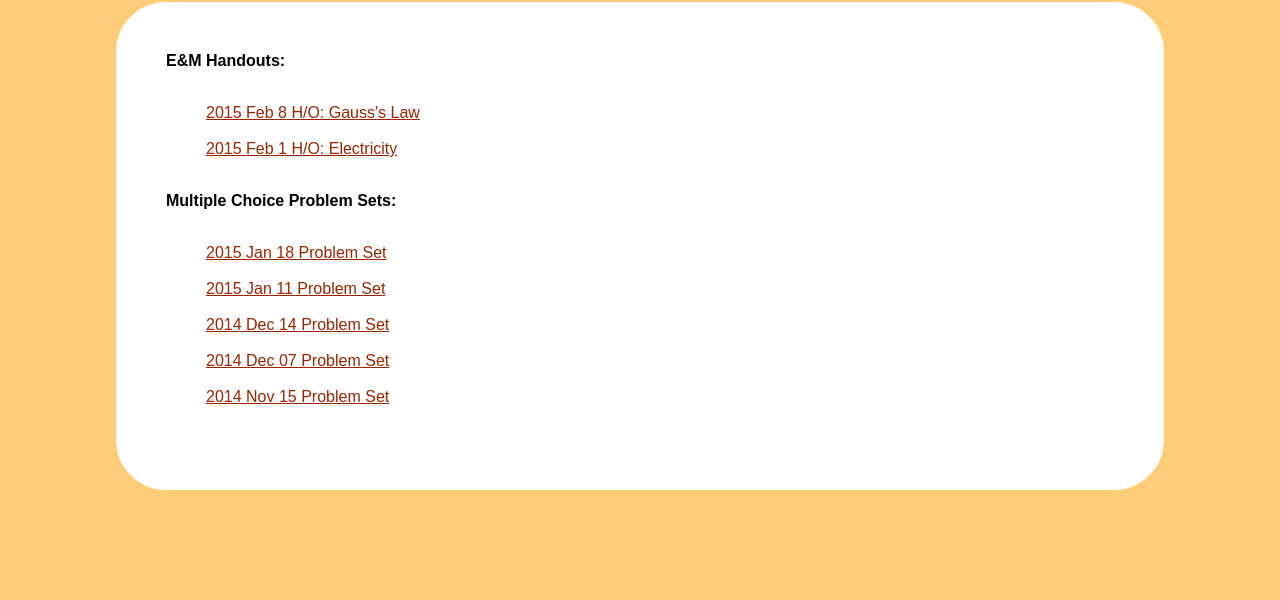
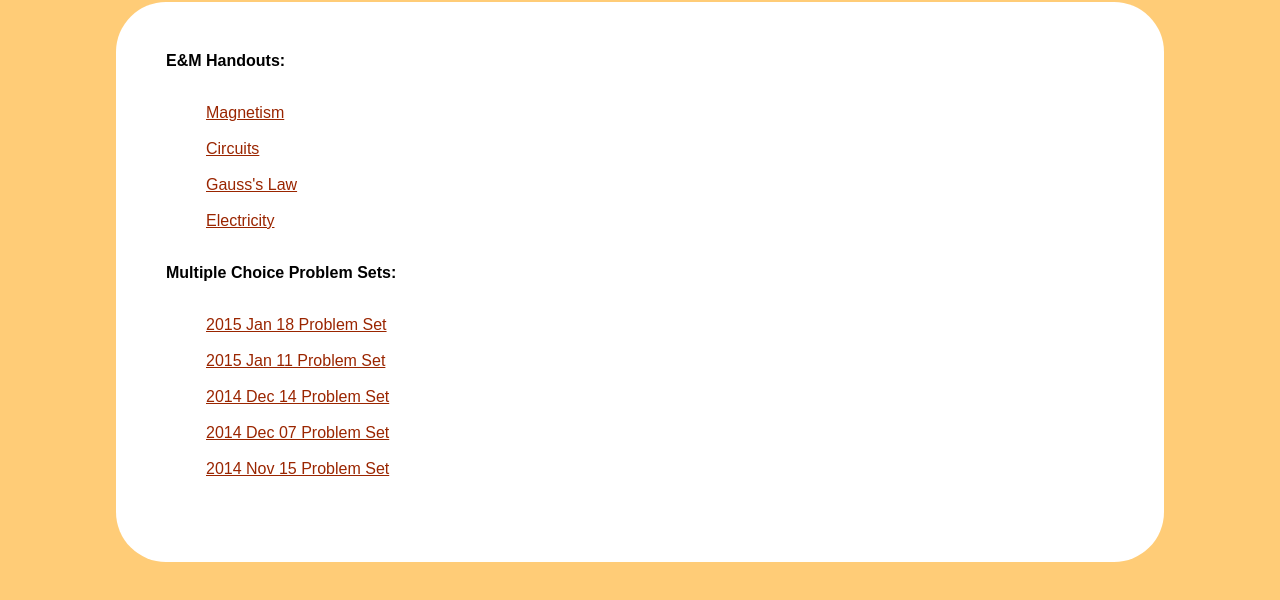
Before and after one commit to msjphys/msjphys.github.io, a plain HTML site: page problem sets.html in a window 1280 px wide. Shown: the part 156-756 px from the top of the page. Drawn offline with Linux system fonts and the light colour scheme.

Commit message:
Uploading old work

```diff
--- a/problem sets.html
+++ b/problem sets.html
@@ -22,8 +22,10 @@
 <div class="content">
 	<b>E&M Handouts: </b> </br></br>
 		<p class="tab">
-			<a href="PDF/02-08-15/gauss.pdf">2015 Feb 8 H/O: Gauss's Law</a> </br></br>
-			<a href="PDF/02-01-15/electricity.pdf">2015 Feb 1 H/O: Electricity</a> </br></br>
+			<a href="PDF/03-08-15/magnetism.pdf">Magnetism</a> </br></br>
+			<a href="PDF/02-23-15/circuits.pdf">Circuits</a> </br></br>
+			<a href="PDF/02-08-15/gauss.pdf">Gauss's Law</a> </br></br>
+			<a href="PDF/02-01-15/electricity.pdf">Electricity</a> </br></br>
 
 		</p>
 	<b>Multiple Choice Problem Sets:</b> </br></br>
```
Also changed, not shown: 2 other files.
